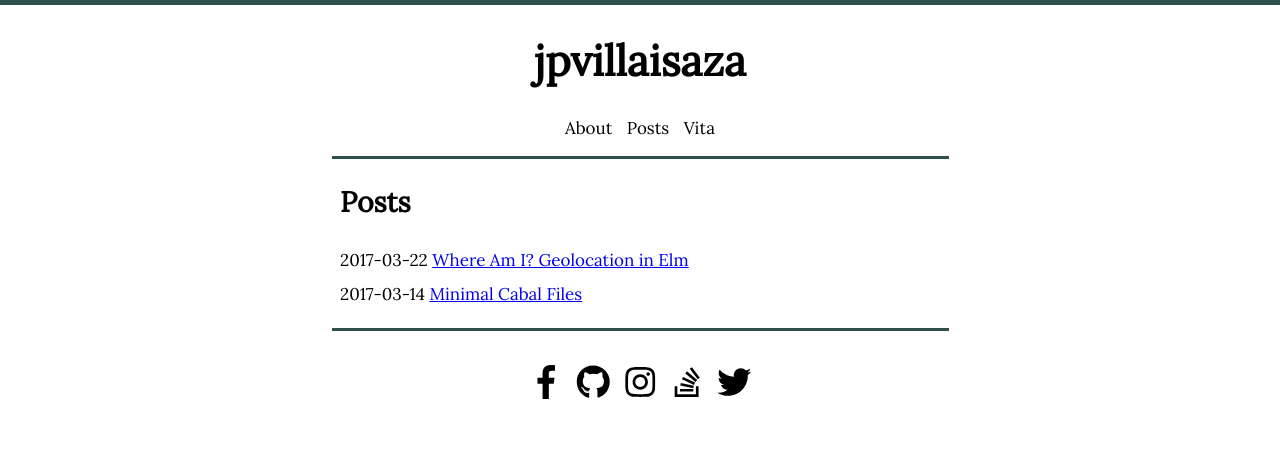
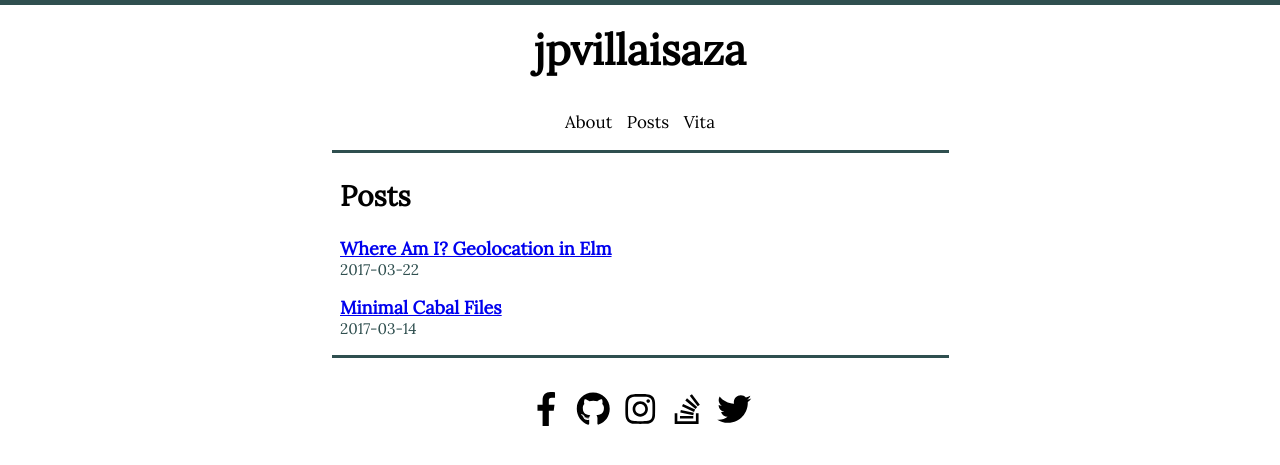
Before and after one commit to jpvillaisaza/jpvillaisaza.github.io, a Jekyll site: the page built from index.html, in a window 1280 px wide. Shown: the top 465 px of the page. Built offline with Jekyll 4.4.1, drawn with Linux system fonts in a browser that asks for light colours.

Commit message:
Reorder list of posts

```diff
--- a/_includes/posts.html
+++ b/_includes/posts.html
@@ -2,14 +2,18 @@
   <ul class="posts">
     {% for post in include.posts %}
       <li>
-        <span class="date">
-          <time>
-            {{ post.date | date: "%Y-%m-%d" }}
-          </time>
-        </span>
-        <a href="{{ post.url }}">
-          {{ post.title }}
-        </a>
+        <div>
+          <h3>
+            <a href="{{ post.url }}">
+              {{ post.title }}
+            </a>
+          </h3>
+          <div class="date">
+            <time>
+              {{ post.date | date: "%Y-%m-%d" }}
+            </time>
+          </div>
+        </div>
       </li>
     {% endfor %}
   </ul>
--- a/_sass/main.scss
+++ b/_sass/main.scss
@@ -7,6 +7,8 @@ html {
 
 body {
   margin: 0;
+  border-top: thick solid darkslategray;
+  padding: 0;
   font-family: Lora, serif;
   font-size: 1.063em;
 }
@@ -24,16 +26,20 @@ pre {
   overflow: auto;
 }
 
+h1, h3 { margin: 0; }
+
 h1 { font-size: 2.5em; }
 h2 { font-size: 1.667em; }
 h3 { font-size: 1.5em; }
 h4 { font-size: 1.111em; }
 
 header.site {
-  margin-bottom: 4px;
-  border-top: thick solid darkslategray;
-  text-align: center;
-
+  margin: 0;
+  padding: 1em 0;
+  display: flex;
+  h1 {
+    margin: auto;
+  }
   a {
     color: inherit;
     text-decoration: none;
@@ -82,8 +88,17 @@ nav.page {
 
 ul.posts {
   padding: 0;
-  line-height: 2;
   list-style: none;
+  li {
+    margin-bottom: 1em;
+    h3 {
+      font-size: 18px;
+    }
+    div.date {
+      color: darkslategray;
+      font-size: 90%;
+    }
+  }
 }
 
 .about {
--- a/index.html
+++ b/index.html
@@ -2,8 +2,9 @@
 layout: default
 ---
 
-<h2>
-  Posts
-</h2>
-
-{% include posts.html posts=site.posts %}
+<div>
+  <h2>
+    Posts
+  </h2>
+  {% include posts.html posts=site.posts %}
+</div>
```
Also changed, not shown: posts.html (+6 -5 lines).
